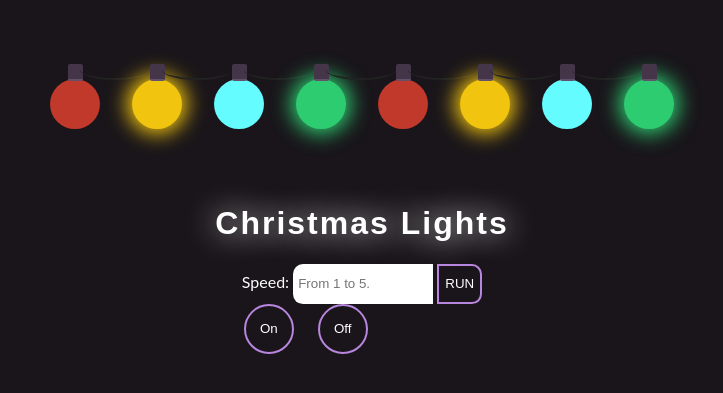
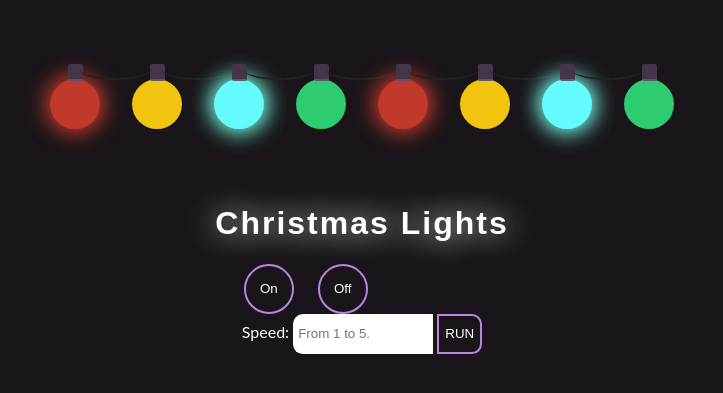
Before and after one commit to debersole81/christmas-lights-app, a React (Create React App) app: page / in a window 1280 px wide. Shown: the part 227-620 px from the top of the page, without its empty margins (294-1017 px from the left). Built offline with nearby package versions, Linux system fonts and the light colour scheme.

Commit message:
updated inline style on div element

```diff
--- a/src/components/UserControls.js
+++ b/src/components/UserControls.js
@@ -11,8 +11,8 @@ class UserControls extends React.Component {
     render() {
         return (
             <div>
+                <PwrButtons circle={circle} />
                 <Speed circle={circle} />
-                <PwrButtons circle={circle} />
             </div>
         );
     };
```
